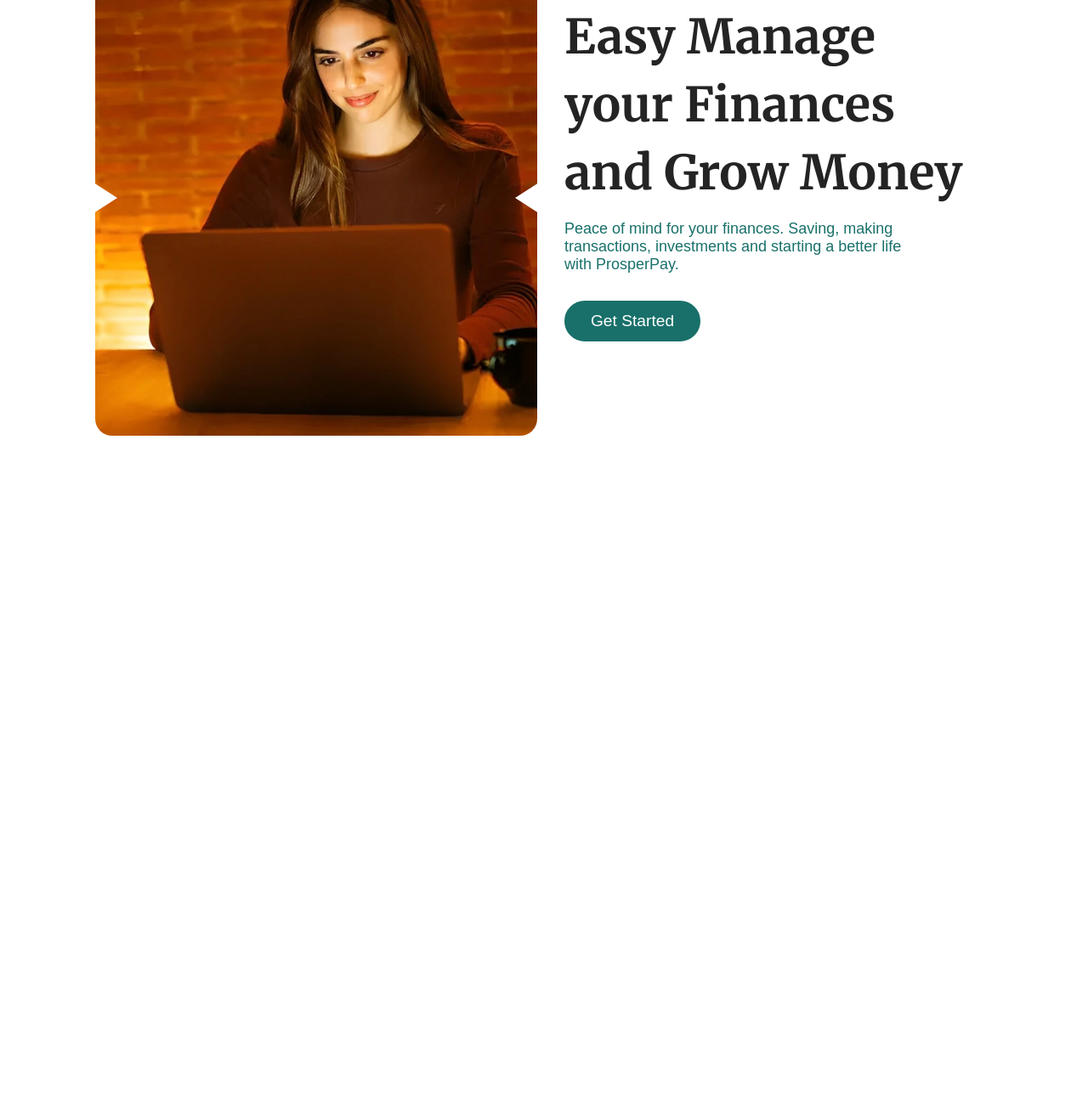
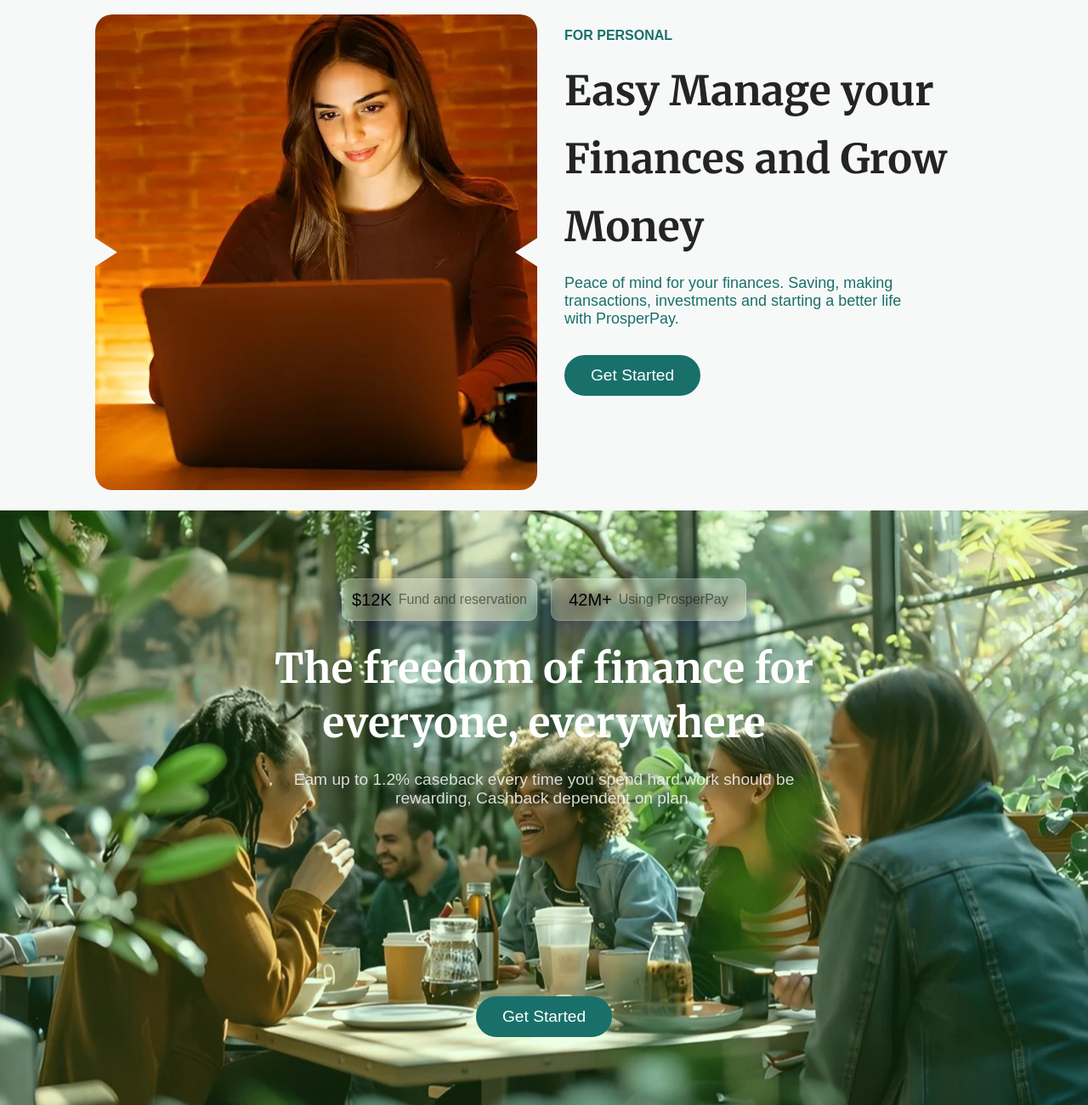
Before and after one commit to Tawhid404Err/ProsperPay, a website: page index.html in a window 1280 px wide. Shown: the part 879-2180 px from the top of the page at 85% size. Before the commit the page ends 1392 px from the top, so only its background shows below. Drawn offline with nearby package versions, Linux system fonts and the light colour scheme; a web font is replaced by a local one.

Commit message:
fund section build and finished

```diff
--- /dev/null
+++ b/funds.css
@@ -0,0 +1,105 @@
+.funds_section {
+  width: 100%;
+  height: 700px;
+  background-image: url(./img/fund-img.webp);
+  background-repeat: no-repeat;
+  background-size: cover;
+  background-position: center;
+  position: relative;
+  padding: 5rem 0;
+  display: flex;
+  flex-direction: column;
+  justify-content: space-between;
+  align-items: center;
+  overflow: hidden;
+  &::after {
+    content: "";
+    top: 0;
+    left: 0;
+    width: 100%;
+    height: 100%;
+    position: absolute;
+    background-color: rgba(104, 255, 74, 0.116);
+  }
+}
+
+.funds_section__item {
+  width: 100%;
+  display: flex;
+  flex-direction: column;
+  align-items: center;
+  text-align: center;
+  z-index: 5;
+}
+
+.fund_counter {
+  display: flex;
+  justify-content: space-between;
+  width: max-content;
+  height: max-content;
+}
+
+.fund_counter__box {
+  height: 50px;
+  width: 230px;
+  flex: 1;
+  background: rgba(255, 255, 255, 0.25);
+  box-shadow: 0 8px 32px 0 rgba(31, 38, 135, 0.37);
+  backdrop-filter: blur(4px);
+  -webkit-backdrop-filter: blur(4px);
+  border-radius: 10px;
+  border: 1px solid rgba(255, 255, 255, 0.18);
+  border-radius: 10px;
+  display: flex;
+  justify-content: center;
+  align-items: center;
+  color: #0000007c;
+  text-shadow: 0 0 30px #000000;
+  padding: 0 10px;
+  font-size: 16px;
+}
+
+.fund_counter__box span {
+  font-size: 20px;
+  color: #000000;
+  margin-right: 8px;
+}
+
+.fund_counter__box--style1 {
+  margin-right: 0.5rem;
+}
+
+.fund_counter__box--style2 {
+  margin-left: 0.5rem;
+}
+
+.fund_title {
+  font-size: 3rem;
+  max-width: 700px;
+  line-height: 4rem;
+  margin: 1.5rem 1rem;
+  font-family: "Merriweather", sans-serif;
+  color: rgb(255, 255, 255);
+}
+
+.fund_context {
+  margin: 0 1rem;
+  max-width: 600px;
+  font-size: 1.2rem;
+  color: #ffffffd0;
+  text-shadow: 0 0 20px #000000;
+}
+
+.fund_button {
+  margin: 0;
+}
+
+@media (max-width: 560px) {
+  .funds_section {
+    padding: 3rem 0;
+    background-position: -550px center;
+  }
+  .fund_counter__box {
+    width: 150px;
+  }
+}
--- a/hero.css
+++ b/hero.css
@@ -4,7 +4,7 @@
   height: max-content;
   width: 100%;
   padding: 0 7rem;
-  margin-top: 5rem;
+  margin-top: 4rem;
   display: flex;
   justify-content: space-between;
 }
@@ -27,7 +27,7 @@
 }
 
 .hero_title {
-  font-size: 3.5rem;
+  font-size: 3rem;
   line-height: 5rem;
   margin-bottom: 1rem;
   font-family: "Merriweather", sans-serif;
@@ -235,7 +235,7 @@
       background: rgb(0, 0, 0);
       background: linear-gradient(
         180deg,
-        rgba(0, 0, 0, 0.3085609243697479) 90%,
+        rgba(0, 0, 0, 0.3085609243697479) 95%,
         rgba(255, 255, 255, 1) 100%
       );
     }
--- a/index.html
+++ b/index.html
@@ -8,6 +8,7 @@
     <link rel="stylesheet" href="navbar.css">
     <link rel="stylesheet" href="hero.css">
     <link rel="stylesheet" href="parsonal_part.css">
+    <link rel="stylesheet" href="funds.css">
 
 </head>
 <body>
@@ -100,6 +101,20 @@
 
     </div>
 
+    <div class="funds_section">
+        <div class="funds_section__item funds_section__item1--style">
+            <div class="fund_counter">
+                <div class="fund_counter__box fund_counter__box--style1"><span>$12K</span><p>Fund and reservation</p></div>
+                <div class="fund_counter__box fund_counter__box--style2"><span>42M+</span><p>Using ProsperPay</p></div>
+            </div>
+
+            <h1 class="fund_title">The freedom of finance for everyone, everywhere</h1>
+            <p class="fund_context">Eam up to 1.2% caseback every time you spend hard work should be rewarding, Cashback dependent on plan.</p>
+        </div>
+        <div class="funds_section__item funds_section__item2--style">
+            <a class="hero_button fund_button" href="#"><button>Get Started</button></a>
+        </div>
+    </div>
 
     <script type="module" src="https://unpkg.com/ionicons@7.1.0/dist/ionicons/ionicons.esm.js"></script>
     <script nomodule src="https://unpkg.com/ionicons@7.1.0/dist/ionicons/ionicons.js"></script>
--- a/parsonal_part.css
+++ b/parsonal_part.css
@@ -1,11 +1,14 @@
 .hero_wraper2 {
   margin-top: 0;
+  background-color: #dee4e43d;
+  padding-top: 1rem;
+  padding-bottom: 1.5rem;
 }
 
 .colab {
   width: 100%;
   height: max-content;
-  margin: 1rem 0;
+  margin: 3rem 0;
 }
 
 .colab__ul {
@@ -110,13 +113,17 @@
       background: linear-gradient(
         180deg,
         rgba(255, 255, 255, 1) 0%,
-        rgba(0, 0, 0, 0.3085609243697479) 10%
+        rgba(0, 0, 0, 0.3085609243697479) 5%
       );
     }
   }
 
   .colab__ul {
     height: 50px;
+  }
+
+  .colab {
+    margin: 0;
   }
 }
 
@@ -204,13 +211,3 @@
     display: none;
   }
 }
-
-/* @media (max-width: 1240px) {
-
-} */
-
-/* @media (max-width: 1400px) {
-  .colab__ul {
-    height: 50px;
-  }
-} */
```
Also changed, not shown: img/fund-img.webp (added).
